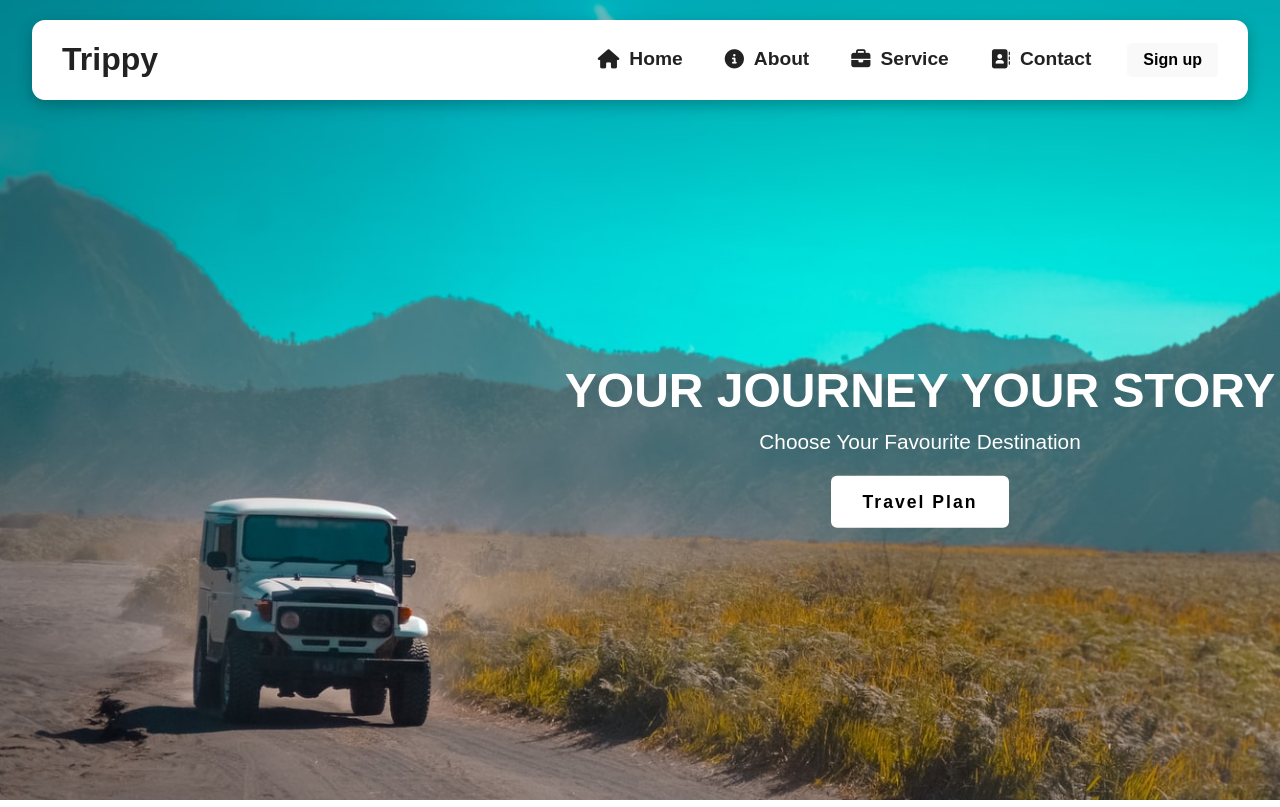
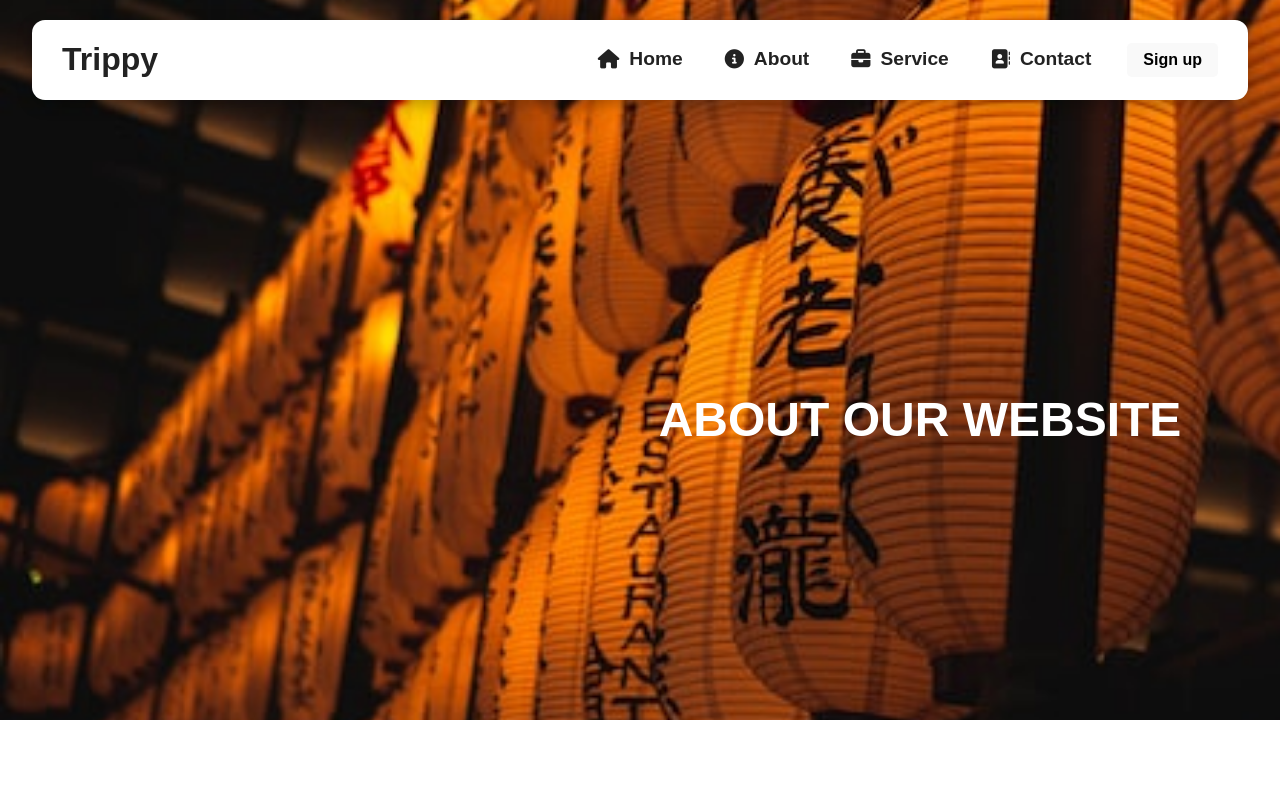
Before and after one commit to HarisShahnawaz/TravelWebsite, a React (Vite) app: page /about in a window 1280 px wide. Shown: the top 807 px of the page. Built offline with nearby package versions, Linux system fonts and the light colour scheme.

Commit message:
our dynamic hero section complete

```diff
--- a/src/components/Hero.css
+++ b/src/components/Hero.css
@@ -2,6 +2,15 @@
   width: 230vh;
   height: 100vh;
   position: relative;
+}
+.hero-mid {
+  width: 230vh;
+  height: 100vh;
+  position: relative;
+  padding-bottom: 80px;
+}
+.hero-mid h1 {
+  padding: 4rem !important;
 }
 img {
   width: 100%;
@@ -38,6 +47,9 @@ img {
   letter-spacing: 2px;
   color: black;
 }
+.hero-text .hide {
+  display: none;
+}
 
 @media screen and (max-width: 555px) {
   .hero-text h1 {
--- a/src/routes/About.jsx
+++ b/src/routes/About.jsx
@@ -1,20 +1,17 @@
 import React from "react";
 import Navbar from "../components/Navbar";
 import Hero from "../components/Hero";
-import img12 from "../assets/12.jpg";
+import Aboutimg from "../assets/night.jpg";
 
 function About() {
   return (
     <>
       <Navbar />
       <Hero
-        cName="hero"
-        heroimg={img12}
-        title="YOUR JOURNEY YOUR STORY"
-        text="Choose Your Favourite Destination"
-        buttonText="Travel Plan"
-        url="/"
-        btnClass="show"
+        cName="hero-mid"
+        heroimg={Aboutimg}
+        title="ABOUT OUR WEBSITE"
+        btnClass="hide"
       />
     </>
   );
--- a/src/routes/Contact.jsx
+++ b/src/routes/Contact.jsx
@@ -1,20 +1,17 @@
 import React from "react";
 import Navbar from "../components/Navbar";
 import Hero from "../components/Hero";
-import img12 from "../assets/12.jpg";
+import Contactimg from "../assets/2.jpg";
 
 function Contact() {
   return (
     <>
       <Navbar />
       <Hero
-        cName="hero"
-        heroimg={img12}
-        title="YOUR JOURNEY YOUR STORY"
-        text="Choose Your Favourite Destination"
-        buttonText="Travel Plan"
-        url="/"
-        btnClass="show"
+        cName="hero-mid"
+        heroimg={Contactimg}
+        title="CONTACT US"
+        btnClass="hide"
       />
     </>
   );
--- a/src/routes/Service.jsx
+++ b/src/routes/Service.jsx
@@ -1,20 +1,17 @@
 import React from "react";
 import Navbar from "../components/Navbar";
 import Hero from "../components/Hero";
-import img12 from "../assets/12.jpg";
+import Serviceimg from "../assets/1.jpg";
 
 function Service() {
   return (
     <>
       <Navbar />
       <Hero
-        cName="hero"
-        heroimg={img12}
-        title="YOUR JOURNEY YOUR STORY"
-        text="Choose Your Favourite Destination"
-        buttonText="Travel Plan"
-        url="/"
-        btnClass="show"
+        cName="hero-mid"
+        heroimg={Serviceimg}
+        title="SERVICE"
+        btnClass="hide"
       />
     </>
   );
```
